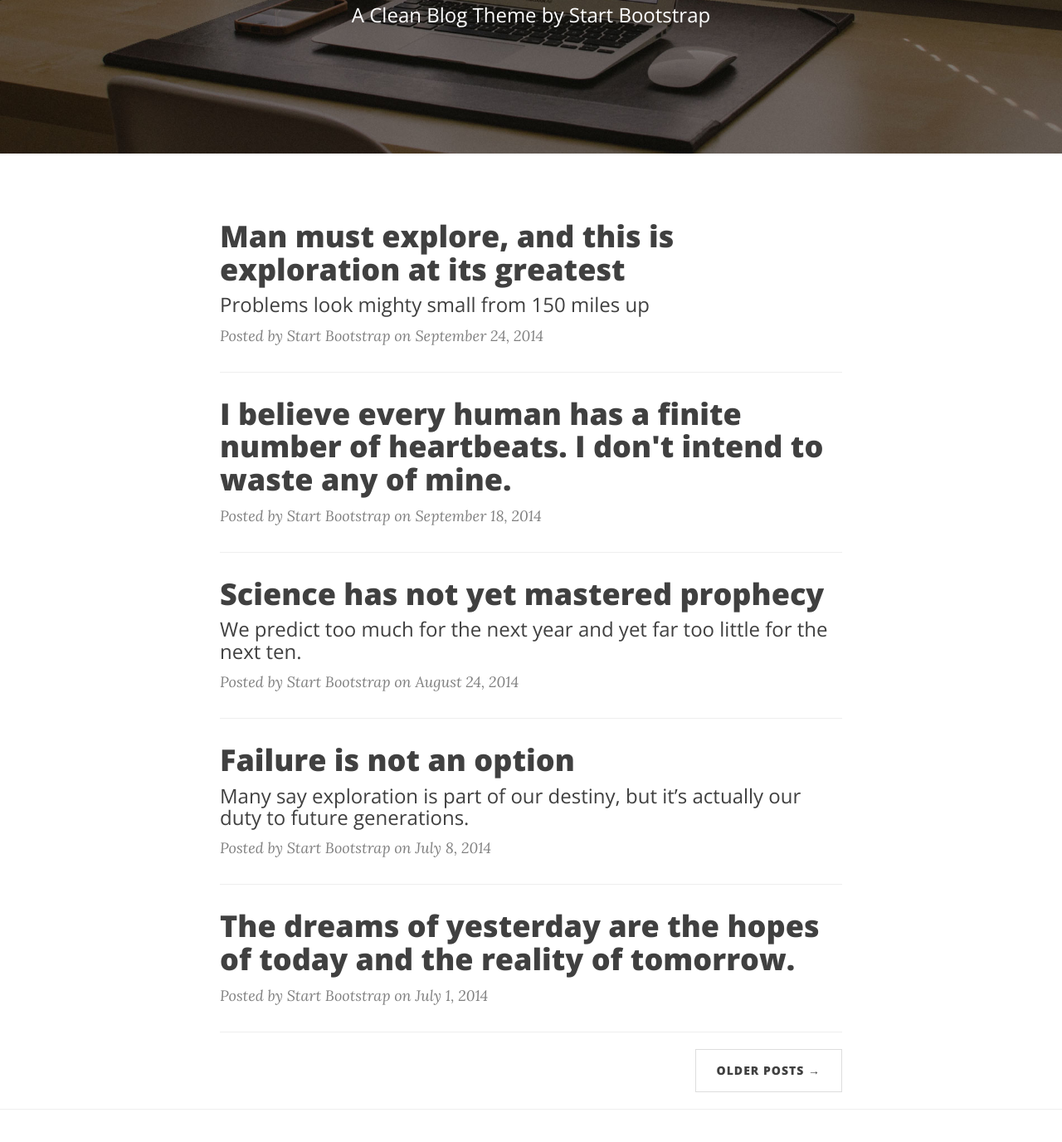
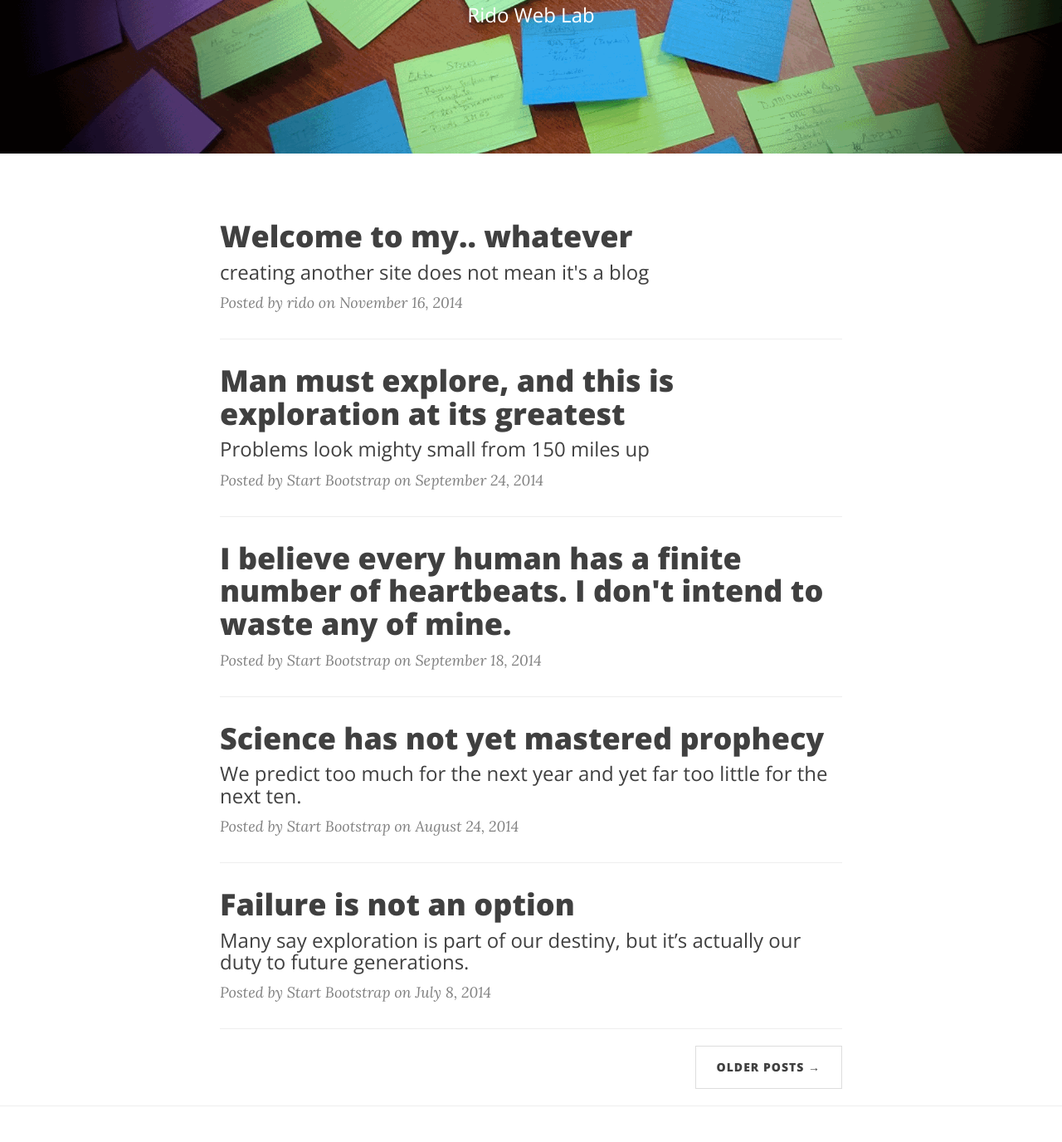
Before and after one commit to rido-min/ridomin.github.io, a Jekyll site: the page built from index.html, in a window 1280 px wide and 1400 px high, scrolled down 271 px. Shown: the top 1376 px of the window at 83% size. Built offline with Jekyll 4.4.1, drawn with Linux system fonts in a browser that asks for light colours; nearby versions of some CDN libraries; the list of posts is cut into pages by our own code.

Commit message:
my first post

```diff
--- /dev/null
+++ b/_posts/2014-11-16-welcome-to-my-whatever.md
@@ -0,0 +1,18 @@
+---
+layout:	post
+title: Welcome to my.. whatever
+subtitle: creating another site does not mean it's a blog
+author:	rido
+header-img: img/cascade2.jpg
+---
+
+Everything started because I need to *publish html content*, and looking at my
+favorites projects in GitHub.com I found GitHub Pages, and then _Jekyll_, so I decided
+to start my own.
+
+This does not aspire to become a blog, just a place to play with these technologies, and there are a few, just to name a few:
+
+-NPM
+-Grunt
+-Ruby
+-Less
--- a/index.html
+++ b/index.html
@@ -1,7 +1,7 @@
 ---
 layout: page
-description: "A Clean Blog Theme by Start Bootstrap"
-header-img: "img/home-bg.jpg"
+description: "Rido Web Lab"
+header-img: "img/postits_home.png"
 ---
 
 {% for post in paginator.posts %}
```
Also changed, not shown: img/cascade2.jpg (added), img/postits_home.png (added).
